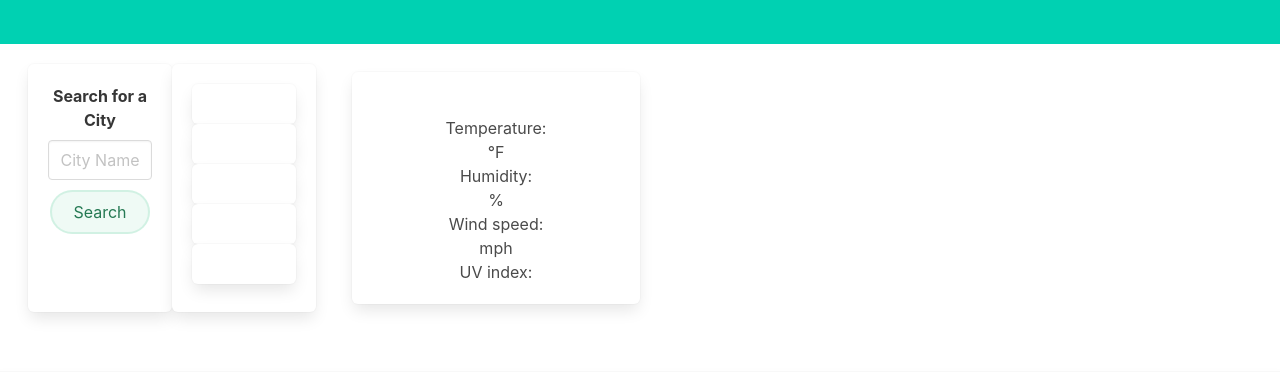
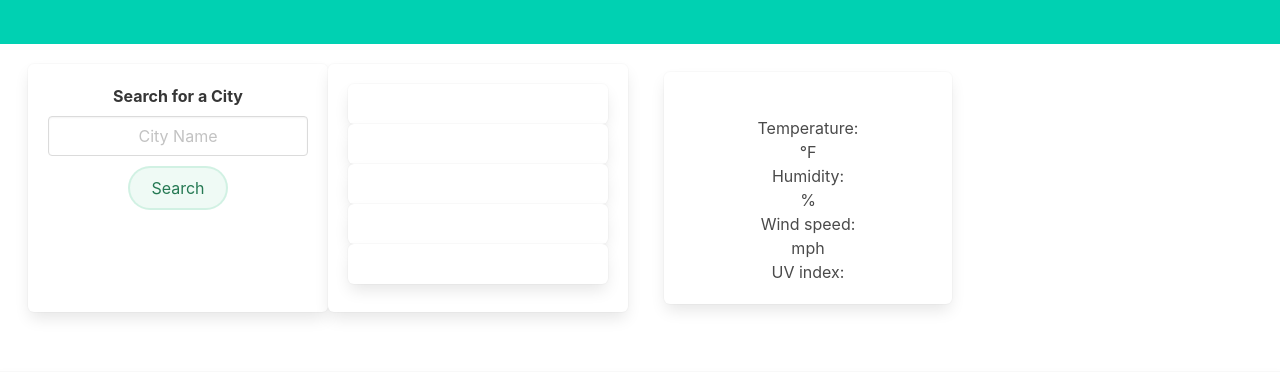
Before and after one commit to cheryljcruz/challenge6-weatherdashboard, a plain HTML site: page index.html in a window 1280 px wide. Shown: the part 106-480 px from the top of the page. Drawn offline with nearby package versions, Linux system fonts and the light colour scheme.

Commit message:
adjusted tile spacing and updated readme

```diff
--- a/index.html
+++ b/index.html
@@ -20,7 +20,7 @@
     </header>
     <!--Search for City-->
     <section class="tile is-ancestor mx-2 my-2 px-2">
-        <div class="tile is-3 is-parent has-text-centered">
+        <div class="tile is-6 is-parent has-text-centered">
             <article class="tile is-child box">
                 <form class="field city-search-form">
                     <label class="label">Search for a City</label>
@@ -31,7 +31,7 @@
                 </form>
             </article>
             <!--search history populates-->
-            <div class=" tile is-child box history">
+            <div class=" tile is-child is-6 box history">
                 <div class="container"><p id="search-history-0" class="box"></p></div>
                 <div class="container"><p id="search-history-1" class="box"></p></div>
                 <div class="container"><p id=" search-history-three" class="box"></p></div>
```
Also changed, not shown: assets/images/weather-dashboard.png (added), 1 other file.
